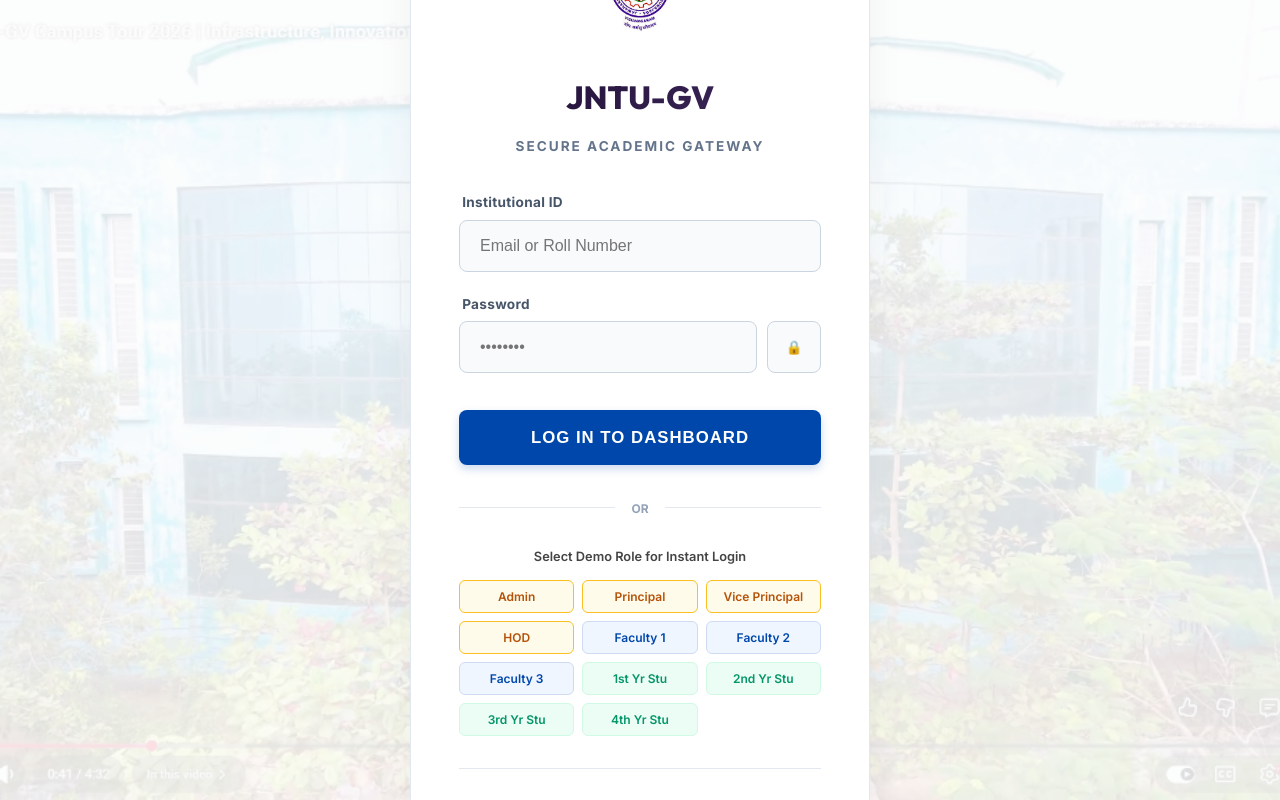
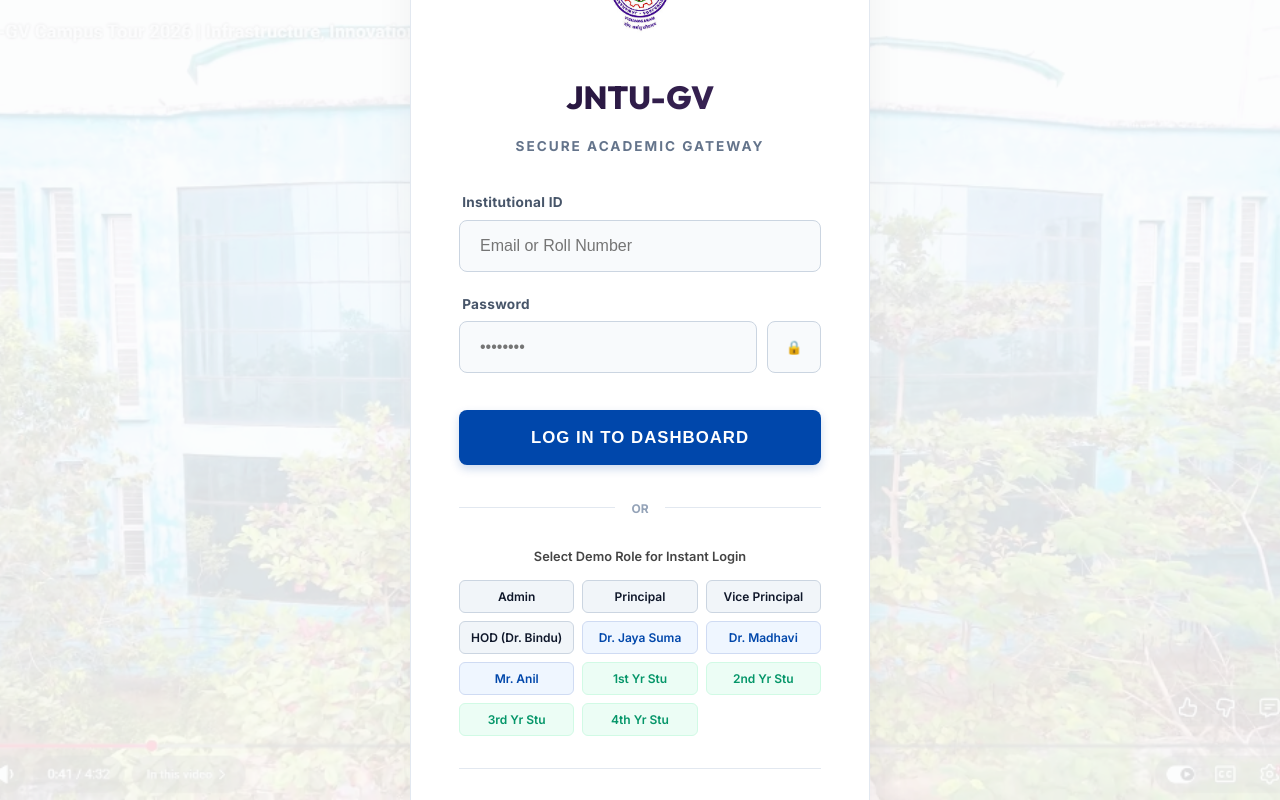
Before and after one commit to Juttukavinay/jntugv-portal, a React (Vite) app in the folder frontend/: page /login in a window 1280 px wide. Built offline with nearby package versions, Linux system fonts and the light colour scheme; no server answers.

Commit message:
feat: update demo logins and remove gold theme for white classic design

```diff
--- a/frontend/src/App.css
+++ b/frontend/src/App.css
@@ -1146,12 +1146,12 @@
 .user-avatar {
   width: 40px;
   height: 40px;
-  background: linear-gradient(135deg, var(--brand-gold) 0%, #daa520 100%);
+  background: linear-gradient(135deg, var(--primary) 0%, var(--primary-hover) 100%);
   border-radius: 10px;
   display: flex;
   align-items: center;
   justify-content: center;
-  color: var(--brand-purple);
+  color: white;
   font-weight: 900;
   box-shadow: 0 4px 10px rgba(0, 0, 0, 0.2);
 }
@@ -1188,7 +1188,7 @@
 .premium-stat-card:hover {
   transform: translateY(-5px);
   box-shadow: 0 20px 25px -5px rgba(0, 0, 0, 0.1);
-  border-color: var(--brand-gold);
+  border-color: var(--primary);
 }
 
 .stat-icon-wrapper {
@@ -1206,7 +1206,7 @@
 .stat-orange { background: #fff7ed !important; color: #ea580c !important; }
 .stat-green { background: #f0fdf4 !important; color: #16a34a !important; }
 .stat-red { background: #fef2f2 !important; color: #ef4444 !important; }
-.stat-gold { background: rgba(255, 184, 0, 0.1) !important; color: var(--brand-gold) !important; }
+.stat-gold { background: #e0f2fe !important; color: #0284c7 !important; }
 
 .stat-content h5 {
   margin: 0;
--- a/frontend/src/components/ChatBot.css
+++ b/frontend/src/components/ChatBot.css
@@ -14,7 +14,7 @@
     width: 60px;
     height: 60px;
     border-radius: 50%;
-    background: linear-gradient(135deg, #C5A059 0%, #D4AF37 100%); /* Using Coral palette */
+    background: linear-gradient(135deg, var(--primary) 0%, var(--primary-hover) 100%); /* Using Primary palette */
     color: white;
     border: none;
     box-shadow: 0 4px 20px rgba(197, 160, 89, 0.4);
--- a/frontend/src/components/CommunicationCenter.css
+++ b/frontend/src/components/CommunicationCenter.css
@@ -305,7 +305,7 @@
 
 .poll-progress-fill {
     height: 100%;
-    background: linear-gradient(90deg, var(--primary, #C5A059), #D4AF37);
+    background: linear-gradient(90deg, var(--primary), var(--primary-hover));
     border-radius: 10px;
     transition: width 0.8s cubic-bezier(0.4, 0, 0.2, 1);
 }
--- a/frontend/src/index.css
+++ b/frontend/src/index.css
@@ -9,12 +9,12 @@
   --secondary-hover: #2563eb;
   --secondary-light: #eff6ff;
   --accent-dark: #1e293b;
-  --accent-gold: #fbbf24;
-  --accent-gold-text: #b45309;
+  --accent-gold: #e2e8f0;
+  --accent-gold-text: #0f172a;
   --brand-purple: #1a0b2e;
   --brand-maroon: #3d0303;
-  --brand-gold: #FFB800;
-  --brand-gold-dark: #8B734B;
+  --brand-gold: #0047AB;
+  --brand-gold-dark: #003380;
 
 
   /* Legacy variable mappings - repurposed */
@@ -761,7 +761,7 @@
   padding: 1rem;
   border-radius: var(--radius-md);
   border: none;
-  background: linear-gradient(135deg, var(--primary) 0%, #D4AF37 100%);
+  background: linear-gradient(135deg, var(--primary) 0%, var(--primary-hover) 100%);
   color: white;
   font-size: 1rem;
   font-weight: 600;
--- a/frontend/src/pages/Login.jsx
+++ b/frontend/src/pages/Login.jsx
@@ -87,10 +87,10 @@
             admin: { email: 'admin@jntugv.edu', password: 'Admin@JNTUGV#2026!Secured' },
             principal: { email: 'principal@jntugv.edu', password: 'Jntugv@2024' },
             vice_principal: { email: 'viceprincipal@jntugv.edu', password: 'Jntugv@2024' },
-            hod: { email: 'drb.4@jntugv.edu.in', password: '9876543204' },
-            faculty1: { email: 'mranilwurity5@jntugv.edu.in', password: '9876543205' },
-            faculty2: { email: 'drgjnreddy@jntugv.edu.in', password: 'password' },
-            faculty3: { email: 'drrddv.prasad@jntugv.edu.in', password: 'password' },
+            hod: { email: 'drch1@jntugv.edu.in', password: '9876543201' },
+            faculty1: { email: 'dr2@jntugv.edu.in', password: '9876543202' },
+            faculty2: { email: 'drg.3@jntugv.edu.in', password: '9876543203' },
+            faculty3: { email: 'mranilwurity5@jntugv.edu.in', password: '9876543205' },
             student1: { email: '24131A0501', password: 'password' },
             student2: { email: '23131A0501', password: 'password' },
             student3: { email: '22131A0501', password: 'password' },
@@ -193,10 +193,10 @@
                             <button onClick={() => fillDemoAndLogin('principal')} className="demo-btn admin">Principal</button>
                             <button onClick={() => fillDemoAndLogin('vice_principal')} className="demo-btn admin">Vice Principal</button>
 
-                            <button onClick={() => fillDemoAndLogin('hod')} className="demo-btn admin">HOD</button>
-                            <button onClick={() => fillDemoAndLogin('faculty1')} className="demo-btn fac">Faculty 1</button>
-                            <button onClick={() => fillDemoAndLogin('faculty2')} className="demo-btn fac">Faculty 2</button>
-                            <button onClick={() => fillDemoAndLogin('faculty3')} className="demo-btn fac">Faculty 3</button>
+                            <button onClick={() => fillDemoAndLogin('hod')} className="demo-btn admin">HOD (Dr. Bindu)</button>
+                            <button onClick={() => fillDemoAndLogin('faculty1')} className="demo-btn fac">Dr. Jaya Suma</button>
+                            <button onClick={() => fillDemoAndLogin('faculty2')} className="demo-btn fac">Dr. Madhavi</button>
+                            <button onClick={() => fillDemoAndLogin('faculty3')} className="demo-btn fac">Mr. Anil</button>
 
                             <button onClick={() => fillDemoAndLogin('student1')} className="demo-btn stu">1st Yr Stu</button>
                             <button onClick={() => fillDemoAndLogin('student2')} className="demo-btn stu">2nd Yr Stu</button>
@@ -453,12 +453,12 @@
                 }
 
                 .demo-btn.admin {
-                   border-color: #fbbf24;
-                   color: #b45309;
-                   background: #fffbeb;
+                   border-color: #cbd5e1;
+                   color: #0f172a;
+                   background: #f1f5f9;
                 }
                 .demo-btn.admin:hover {
-                   background: #fbbf24;
+                   background: #0f172a;
                    color: #fff;
                 }
 
```
